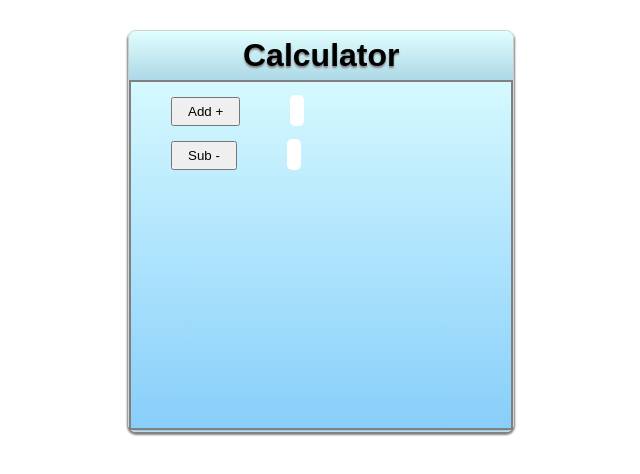
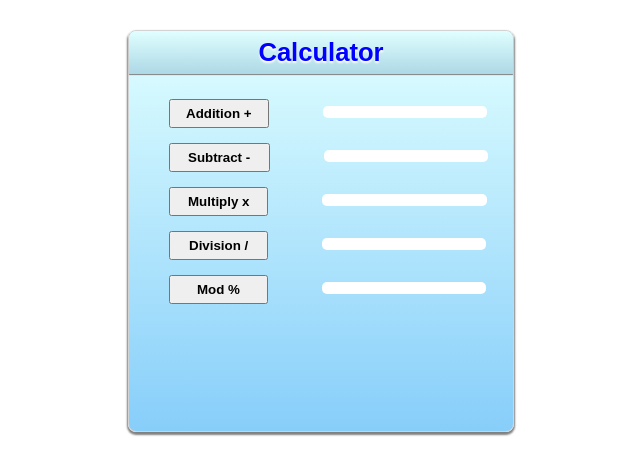
Before and after one commit to Msalmanzafar/Learn-JavaScript-, a plain HTML site: page Practice/Calculater/index.html in a window 1280 px wide. Shown: the whole page, without its empty margins (319-959 px from the left). Drawn offline with Linux system fonts and the light colour scheme.

Commit message:
update file

```diff
--- a/Practice/Calculater/index.html
+++ b/Practice/Calculater/index.html
@@ -10,14 +10,21 @@
     <div class="container">
         <div class="mini-container">Calculator</div>
         <div class="big-container">
-            <button class="add" onclick="Addfunction()">Add +</button>
+            <button class="add" onclick="Addfunction()">Addition +</button>
             <span id="addition"></span>
             <br/>
-             <button class="sub" onclick="Subfunction()">Sub -</button>
-            <span id="Subtraction"></span>
-
+             <button class="sub" onclick="Subfunction()">Subtract -</button>
+            <span id="subtraction"></span>
+            <br/>
+            <button class="mul" onclick="Mulfunction()">Multiply x</button>
+            <span id="multiplication"></span>
+            <br/>
+            <button class="div" onclick="Divfunction()">Division /</button>
+            <span id="division"></span>
+            <br/>
+            <button class="mod" onclick="Modfunction()">Mod %</button>
+            <span id="mod"></span>
         </div>
-
     </div>
 </body>
 </html>
--- a/Practice/Calculater/java.js
+++ b/Practice/Calculater/java.js
@@ -3,10 +3,58 @@ function Addfunction(){
     var x1 = "1st";
     var Add1 = prompt(x,x1);
 
-    var y = "(2nd Nuber for Add.";
+    var y = "(2nd Number for Add.";
     var y1 = "2nd";
     var Add2 = prompt(y,y1);
 
     var int = parseInt(Add1) + parseInt(Add2);
     document.getElementById("addition").innerHTML=  Add1 + " + " + Add2 +  " = " +  int;
 }
+function Subfunction(){
+    var x = "1st Number for Subtraction.";
+    var x1 = "1st";
+    var Add1 = prompt(x,x1);
+
+    var y = "(2nd Number for Subtraction.";
+    var y1 = "2nd";
+    var Add2 = prompt(y,y1);
+
+    var int = parseInt(Add1) - parseInt(Add2);
+    document.getElementById("subtraction").innerHTML=  Add1 + " - " + Add2 +  " = " +  int;
+}
+function Mulfunction(){
+    var x = "1st Number for Multiply.";
+    var x1 = "1st";
+    var Add1 = prompt(x,x1);
+
+    var y = "(2nd Number for Multiply.";
+    var y1 = "2nd";
+    var Add2 = prompt(y,y1);
+
+    var int = parseInt(Add1) * parseInt(Add2);
+    document.getElementById("multiplication").innerHTML=  Add1 + " * " + Add2 +  " = " +  int;
+}
+function Divfunction(){
+    var x = "1st Number for Divide.";
+    var x1 = "1st";
+    var Add1 = prompt(x,x1);
+
+    var y = "(2nd Number for Divide.";
+    var y1 = "2nd";
+    var Add2 = prompt(y,y1);
+
+    var int = parseInt(Add1) / parseInt(Add2);
+    document.getElementById("division").innerHTML=  Add1 + " / " + Add2 +  " = " +  int;
+}
+function Modfunction(){
+    var x = "1st Number for Mod.";
+    var x1 = "1st";
+    var Add1 = prompt(x,x1);
+
+    var y = "(2nd Number for Mod.";
+    var y1 = "2nd";
+    var Add2 = prompt(y,y1);
+
+    var int = parseInt(Add1) % parseInt(Add2);
+    document.getElementById("mod").innerHTML=  Add1 + " % " + Add2 +  " = " +  int;
+}
--- a/Practice/Calculater/style.css
+++ b/Practice/Calculater/style.css
@@ -13,38 +13,65 @@ body{
     box-shadow: 0px 2px 2px 1px gray;
 }
 span{
+    width:40%;
     background: white;
-    width: 200px;
-    height: auto;
-    padding: 7px;
+    padding-left: 6px;
+    padding-top: 6px;
+    padding-bottom: 6px;
+    padding-right: 6px;
     border-radius: 5px;
     margin-left: 50px;
+    font-weight: bold;
+    display:inline-block;
 }
 .mini-container{
-    width:97%;
+    width:100%;
     height: auto;
     background: -webkit-linear-gradient(lightcyan,lightblue);
     border-radius: 8px 8px 0px 0px;
     font-family: Arial, Helvetica, sans-serif;
-    font-size: 2em;
+    font-size: 1.6em;
     font-weight: bold;
-    text-shadow: 0px 2px 2px gray;
+    text-shadow: 0px 2px 2px white;
     text-align: center;
-    padding: 6px;
+    padding-top: 7px;
+    padding-bottom: 7px;
     box-shadow: 0px 1px 1px gray;
+    color: blue;
 }
 .big-container{
     width: 99%;
-    height: 346px;
-    border:2px solid gray;
+    height: 350px;
+    /*border:2px solid gray;*/
+    padding-top: 10px;
 }
 .add{
     padding: 5px 15px 5px 15px;
     margin-top: 15px;
     margin-left: 40px;
+    font-weight: bold;
 }
 .sub{
-    padding: 5px 15px 5px 15px;
+    padding: 5px 18px 5px 17px;
     margin-top: 15px;
     margin-left: 40px;
+    font-weight: bold;
 }
+.mul{
+    padding: 5px 17px 5px 17px;
+    margin-top: 15px;
+    margin-left: 40px;
+    font-weight: bold;
+}
+.div{
+    padding: 5px 18px 5px 18px;
+    margin-top: 15px;
+    margin-left: 40px;
+    font-weight: bold;
+}
+.mod{
+    padding: 5px 26px 5px 26px;
+    margin-top: 15px;
+    margin-left: 40px;
+    font-weight: bold;
+}
```
